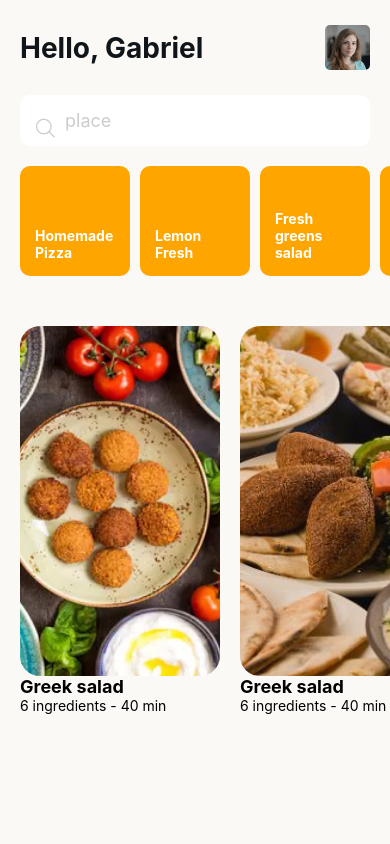
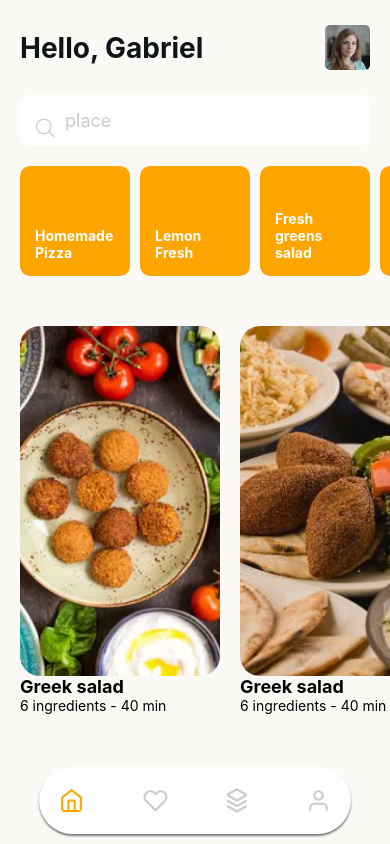
Before and after one commit to GabrielNatan/react-native-recipe, a React Native app: screen / in a window 390 px wide. Built offline with nearby package versions, Linux system fonts and the light colour scheme.

Commit message:
add tabs

```diff
--- a/App.js
+++ b/App.js
@@ -6,6 +6,7 @@ import { InputText } from "./src/components/InputText";
 import { MiniCards } from "./src/components/MiniCards";
 import comida1 from "./src/assets/comida-1.webp"
 import comida2 from "./src/assets/comida-2.jpg"
+import { Tabs } from "./src/components/Tabs";
 export default function App(){
   return(
     <SafeAreaView style={styled.container}>
@@ -21,6 +22,7 @@ export default function App(){
         <Card img={comida1}/>
         <Card img={comida2}/>
       </ScrollView>
+      <Tabs/>
     </SafeAreaView>
   )
 }
--- /dev/null
+++ b/src/components/Tabs/index.js
@@ -0,0 +1,41 @@
+import { StyleSheet, TouchableOpacity, View } from "react-native"
+import Icon from "react-native-vector-icons/Feather"
+import Octicons from "react-native-vector-icons/Octicons"
+export const Tabs = ()=>{
+    return(
+        <View style={styled.container}>
+            <TouchableOpacity>
+                <Icon name="home" size={25} color="orange"/>
+            </TouchableOpacity>
+            <TouchableOpacity>
+                <Icon name="heart" size={25} color="#CCC"/>
+            </TouchableOpacity>
+            <TouchableOpacity>
+                <Octicons name="stack" size={25} color="#CCC"/>
+            </TouchableOpacity>
+            <TouchableOpacity>
+                <Icon name="user" size={25} color="#CCC"/>
+            </TouchableOpacity>
+        </View>
+    )
+}
+
+const styled = StyleSheet.create({
+    container:{
+        width:"80%",
+        backgroundColor:"white",
+        borderRadius:50,
+        flexDirection:"row",
+        justifyContent:"space-between",
+        padding:20,
+        marginHorizontal:"10%",
+        position:"absolute",
+        bottom:10,
+        elevation:2,
+        shadowColor: '#000',
+        shadowOffset: { width: 0, height: 2 },
+        shadowOpacity: 0.5,
+        shadowRadius: 2,
+        elevation: 2,
+    }
+})
```
